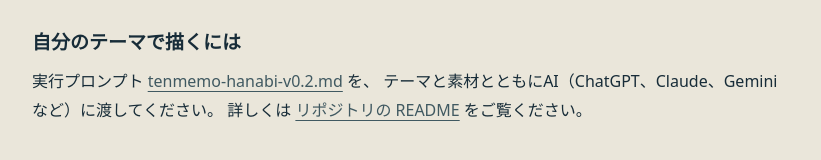
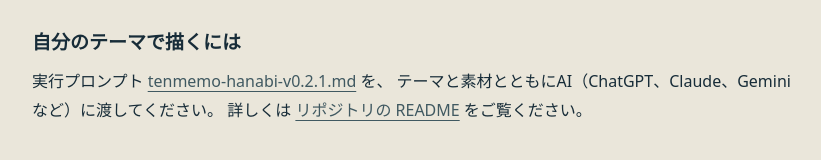
Before and after one commit to hima2b4/tenmemo-hanabi, a plain HTML site: page index.html in a window 1280 px wide. Shown: the part 488-648 px from the top of the page, without its empty margins (228-1049 px from the left). Drawn offline with Linux system fonts and the light colour scheme.

Commit message:
v0.2.1：図の形の骨格を文章で追加し、正本の図（ゴジラ）を指定。READMEと目次ページのリンクを更新

```diff
--- a/index.html
+++ b/index.html
@@ -33,7 +33,7 @@ KJ法（川喜田二郎）の「点メモ」の先にある図解の試みで、
 <p><small>各図には「順送り」があります。点や線が現れた順にたどれます。</small></p>
 
 <h2>自分のテーマで描くには</h2>
-<p>実行プロンプト <a href="https://github.com/hima2b4/tenmemo-hanabi/blob/main/tenmemo-hanabi-v0.2.md">tenmemo-hanabi-v0.2.md</a> を、
+<p>実行プロンプト <a href="https://github.com/hima2b4/tenmemo-hanabi/blob/main/tenmemo-hanabi-v0.2.1.md">tenmemo-hanabi-v0.2.1.md</a> を、
 テーマと素材とともにAI（ChatGPT、Claude、Gemini など）に渡してください。
 詳しくは <a href="https://github.com/hima2b4/tenmemo-hanabi">リポジトリの README</a> をご覧ください。</p>
 </main>
```
Also changed, not shown: 2 other files.
